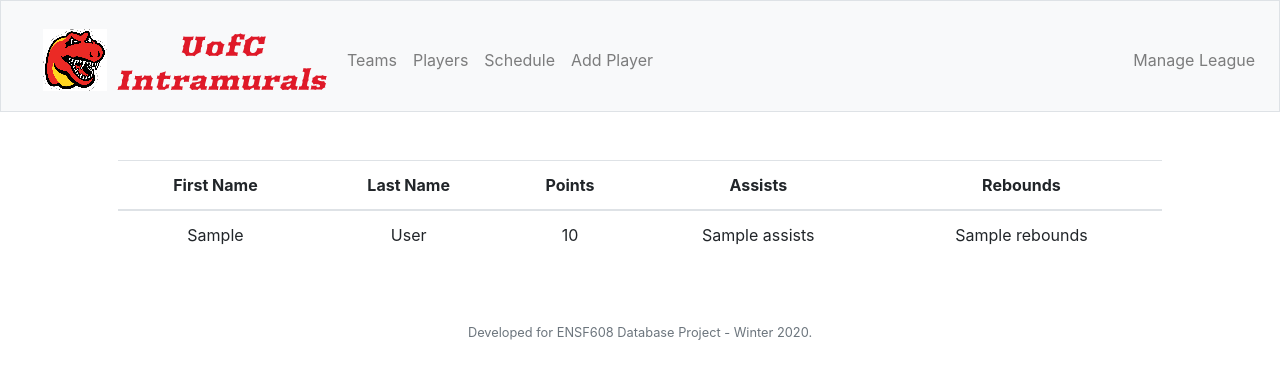
After one commit to arsalanfardi/Intramural-League-Manager, a Flask app: template app/templates/roster.html in a window 1280 px wide. The commit adds this page. Shown: the top 379 px of the page. Run offline with Flask 2, Linux system fonts and the light colour scheme; the template is opened without the code that fills it: most values are stand-ins (such as "Sample title", 1, 10 or a date in 2020); some libraries are stand-ins or nearby versions.

```diff
--- a/app/routes.py
+++ b/app/routes.py
@@ -18,6 +18,16 @@ def after_request(response):
 db = SQL("sqlite:///app/league.db")
 
 @app.route('/')
+def home():
+    # load announcements
+    result = db.execute(
+        "SELECT * FROM Announcements \
+            ORDER BY a_id DESC"
+        )
+    return render_template("home.html", announcements = result)
+
+
+# pass info in to index.html
 @app.route('/index')
 def index():
     test = db.execute(
@@ -62,7 +72,7 @@ def addPlayer():
         Last_name = playerDetails['Last_name']
         Birth_year = playerDetails['Birth_year']
         Email = playerDetails['Email']
-        Phone_num = playerDetails['Phone_num'])
+        Phone_num = playerDetails['Phone_num']
 
     return render_template('addPlayer.html')
 
--- a/app/templates/layout.html
+++ b/app/templates/layout.html
@@ -27,16 +27,18 @@
     <body>
 
         <nav class="navbar navbar-expand-md navbar-light bg-light border">
-            <img src = "/static/logo.png" </a>
+            <a href="/">
+                <img alt="Go Dinos!" src="/static/logo.png">
+            </a>
             <button aria-controls="navbar" aria-expanded="false" aria-label="Toggle navigation" class="navbar-toggler" data-target="#navbar" data-toggle="collapse" type="button">
                 <span class="navbar-toggler-icon"></span>
             </button>
             <div class="collapse navbar-collapse" id="navbar">
                     <ul class="navbar-nav mr-auto mt-2">
-                        <li class="nav-item"><a class="nav-link" href="/">Teams</a></li>
+                        <li class="nav-item"><a class="nav-link" href="/index">Teams</a></li>
                         <li class="nav-item"><a class="nav-link" href="/players">Players</a></li>
                         <li class="nav-item"><a class="nav-link" href="/schedule">Schedule</a></li>
-				<li class="nav-item"><a class="nav-link" href="/addPlayer">Add Player</a></li>
+				        <li class="nav-item"><a class="nav-link" href="/addPlayer">Add Player</a></li>
                     </ul>
                     <ul class="navbar-nav ml-auto mt-2">
                         <li class="nav-item"><a class="nav-link" href="/manage">Manage League</a></li>
--- /dev/null
+++ b/app/templates/roster.html
@@ -0,0 +1,34 @@
+{% extends "layout.html" %}
+
+{% block title %}
+    Roster
+{% endblock %}
+
+{% block main %}
+
+    <table class="table">
+  <thead>
+    <tr>
+      <!--Team Dropdown-->
+      <th scope="col">First Name</th>
+      <th scope="col">Last Name</th>
+      <th scope="col">Points</th>
+      <th scope="col">Assists</th>
+      <th scope="col">Rebounds</th>
+    </tr>
+  </thead>
+  <tbody>
+    {% for player in dbResults %}
+    <tr>
+      <td> {{ player.first_name}} </td>
+      <td> {{ player.last_name}} </td>
+      <td> {{ player.points}} </td>
+      <td> {{ player.assists}} </td>
+      <td> {{ player.rebounds}} </td>
+    </tr>
+  {% endfor %}
+
+  </tbody>
+</table>
+
+{% endblock %}
```
Also changed, not shown: app/templates/home.html (added, +30 -0 lines), app/league.db.
